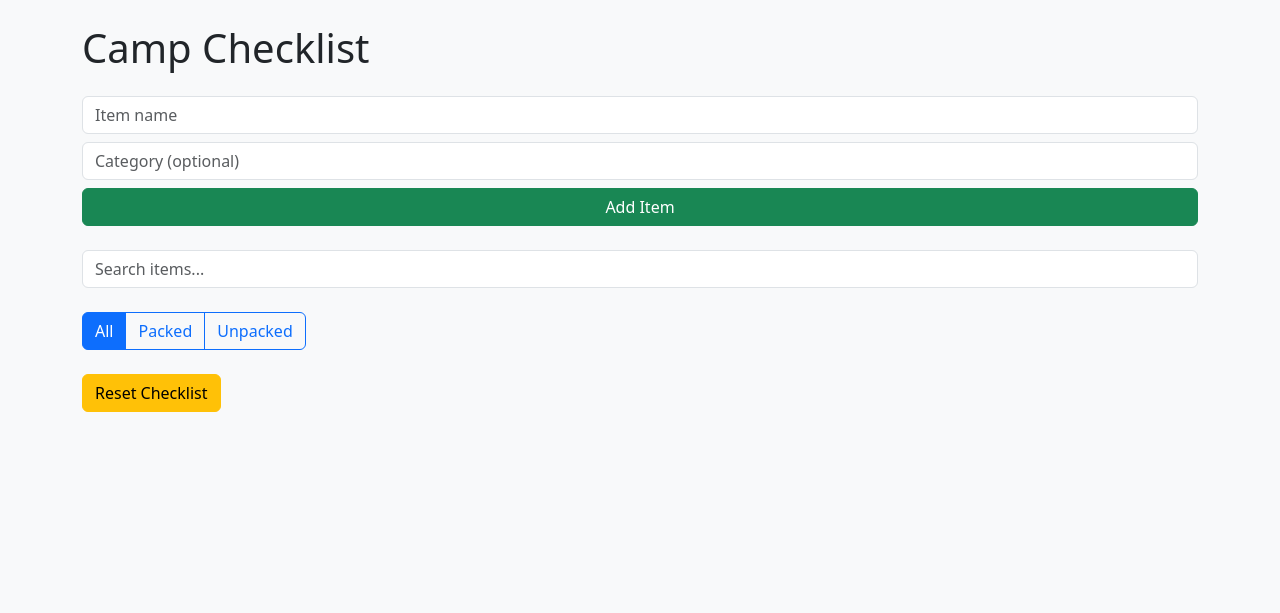
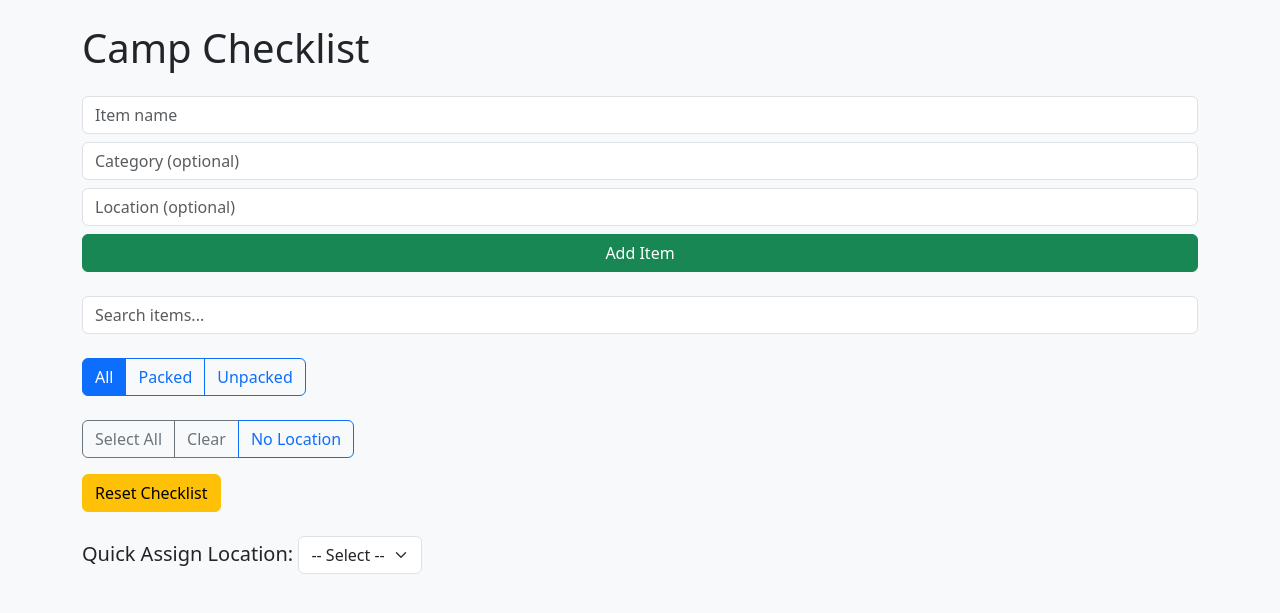
Before and after one commit to dezgo/checklist, a Flask app: template templates/checklist.html in a window 1280 px wide. Shown: the top 613 px of the page. Run offline with Flask 3, Linux system fonts and the light colour scheme; the template is opened without the code that fills it, so the values that code supplies are empty.

Commit message:
More tweaks. Filtering etc

```diff
--- a/app.py
+++ b/app.py
@@ -15,8 +15,14 @@ def index():
     conn = get_db_connection()
     items = conn.execute('SELECT * FROM checklist ORDER BY category, name').fetchall()
     categories = conn.execute('SELECT DISTINCT category FROM checklist ORDER BY category').fetchall()
+    locations = conn.execute('SELECT DISTINCT location FROM checklist WHERE location IS NOT NULL AND location != "" ORDER BY location').fetchall()
     conn.close()
-    return render_template('checklist.html', items=items, categories=[row['category'] for row in categories])
+    return render_template(
+        'checklist.html',
+        items=items,
+        categories=[row['category'] for row in categories],
+        locations=[row['location'] for row in locations]
+    )
 
 
 @app.route('/toggle/<int:item_id>', methods=['POST'])
@@ -61,5 +67,47 @@ def add_item():
     return redirect(url_for('index'))
 
 
+@app.route('/edit/<int:item_id>', methods=['GET', 'POST'])
+def edit_item(item_id):
+    conn = get_db_connection()
+
+    # Get current item
+    item = conn.execute('SELECT * FROM checklist WHERE id = ?', (item_id,)).fetchone()
+
+    if request.method == 'POST':
+        name = request.form.get('name')
+        category = request.form.get('category') or 'Uncategorised'
+        location = request.form.get('location') or ''
+        conn.execute(
+            'UPDATE checklist SET name = ?, category = ?, location = ? WHERE id = ?',
+            (name.strip(), category.strip(), location.strip(), item_id)
+        )
+        conn.commit()
+        conn.close()
+        return redirect(url_for('index'))
+
+    # GET method - render edit form
+    categories = conn.execute('SELECT DISTINCT category FROM checklist ORDER BY category').fetchall()
+    locations = conn.execute('SELECT DISTINCT location FROM checklist WHERE location IS NOT NULL AND location != "" ORDER BY location').fetchall()
+    conn.close()
+    return render_template(
+        'edit_item.html',
+        item=item,
+        categories=[row['category'] for row in categories],
+        locations=[row['location'] for row in locations]
+    )
+
+
+@app.route('/assign-location', methods=['POST'])
+def assign_location():
+    item_id = request.form.get('id')
+    location = request.form.get('location', '')
+    conn = get_db_connection()
+    conn.execute('UPDATE checklist SET location = ? WHERE id = ?', (location.strip(), item_id))
+    conn.commit()
+    conn.close()
+    return '', 204
+
+
 if __name__ == '__main__':
     app.run(debug=True)
--- a/templates/checklist.html
+++ b/templates/checklist.html
@@ -22,6 +22,14 @@
                     {% endfor %}
                 </datalist>
             </div>
+            <div class="mb-2">
+                <input list="location-options" name="location" class="form-control" placeholder="Location (optional)">
+                <datalist id="location-options">
+                    {% for loc in locations %}
+                        <option value="{{ loc }}">
+                    {% endfor %}
+                </datalist>
+            </div>
             <div>
                 <button type="submit" class="btn btn-success w-100">Add Item</button>
             </div>
@@ -39,9 +47,31 @@
             </div>
         </div>
 
+        <div class="mb-3">
+            <div class="btn-group flex-wrap" role="group" id="location-filter-buttons" aria-label="Location filters">
+                <button type="button" class="btn btn-outline-secondary" data-action="select-all">Select All</button>
+                <button type="button" class="btn btn-outline-secondary" data-action="clear-all">Clear</button>
+                <button type="button" class="btn btn-outline-primary" data-location="none">No Location</button>
+                {% for loc in locations %}
+                    <button type="button" class="btn btn-outline-primary" data-location="{{ loc }}">{{ loc }}</button>
+                {% endfor %}
+            </div>
+        </div>
+
         <form action="{{ url_for('reset') }}" method="post" class="mb-4" onsubmit="return confirm('Are you sure you want to clear all ticks?')">
             <button type="submit" class="btn btn-warning">Reset Checklist</button>
         </form>
+
+        <div class="mb-3">
+            <label class="form-label">Quick Assign Location:</label>
+            <select id="quick-location" class="form-select w-auto d-inline">
+                <option value="">-- Select --</option>
+                {% for loc in locations %}
+                    <option value="{{ loc }}">{{ loc }}</option>
+                {% endfor %}
+                <option value="">Clear</option>
+            </select>
+        </div>
 
         {% set ns = namespace(current_category=None) %}
         <div id="checklistContainer">
@@ -54,15 +84,25 @@
                     {% set ns.current_category = item.category %}
                 {% endif %}
 
-                <div class="checklist-item" data-packed="{{ '1' if item.packed else '0' }}">
+                <div class="checklist-item" data-packed="{{ '1' if item.packed else '0' }}" data-location="{{ item.location | lower }}">
                     <div class="list-group-item d-flex align-items-center justify-content-between">
                         <form action="{{ url_for('toggle', item_id=item.id) }}" method="post" class="d-flex align-items-center w-100 me-2">
                             <input type="checkbox" class="form-check-input me-2" onchange="this.form.submit()" {% if item.packed %}checked{% endif %}>
-                            <label class="form-check-label">{{ item.name }}</label>
+                            <label class="form-check-label">
+                                {{ item.name }}
+                                <br>
+                                <small id="location-{{ item.id }}" class="text-muted {% if not item.location %}d-none{% endif %}">
+                                    {{ item.location }}
+                                </small>
+                            </label>
                         </form>
+                        <div class="d-flex align-items-center">
+                            <a href="{{ url_for('edit_item', item_id=item.id) }}" class="text-primary text-decoration-none me-2" style="font-size: 1.2rem;">✏️</a>
                             <form action="{{ url_for('delete', item_id=item.id) }}" method="post" onsubmit="return confirm('Are you sure you want to delete this item?')">
-                            <button type="submit" class="btn btn-sm btn-link text-danger p-0" style="font-size: 1.25rem; line-height: 1;">✕</button>
+                                <button type="submit" class="btn btn-sm btn-link text-danger p-0" style="font-size: 1.25rem;">✕</button>
                             </form>
+                            <button class="btn btn-sm btn-outline-secondary assign-btn" data-id="{{ item.id }}">➕</button>
+                        </div>
                     </div>
                 </div>
             {% endfor %}
@@ -72,6 +112,49 @@
     </div>
 
 <script>
+let activeLocations = new Set();
+
+document.querySelectorAll('#location-filter-buttons button').forEach(button => {
+    const loc = button.getAttribute('data-location');
+    const action = button.getAttribute('data-action');
+
+    if (action === 'select-all') {
+        button.addEventListener('click', () => {
+            activeLocations.clear();
+            document.querySelectorAll('#location-filter-buttons button[data-location]').forEach(locBtn => {
+                const locVal = locBtn.getAttribute('data-location').toLowerCase();
+                activeLocations.add(locVal);
+                locBtn.classList.add('active');
+            });
+            filterItems();
+        });
+    }
+
+    else if (action === 'clear-all') {
+        button.addEventListener('click', () => {
+            activeLocations.clear();
+            document.querySelectorAll('#location-filter-buttons button[data-location]').forEach(locBtn => {
+                locBtn.classList.remove('active');
+            });
+            filterItems();
+        });
+    }
+
+    else if (loc !== null) {
+        button.addEventListener('click', () => {
+            const location = loc.toLowerCase();
+            if (activeLocations.has(location)) {
+                activeLocations.delete(location);
+                button.classList.remove('active');
+            } else {
+                activeLocations.add(location);
+                button.classList.add('active');
+            }
+            filterItems();
+        });
+    }
+});
+
 let currentPackedFilter = 'all';
 
 document.getElementById('searchBox').addEventListener('input', filterItems);
@@ -90,14 +173,23 @@ function filterItems() {
     document.querySelectorAll('.checklist-item').forEach(item => {
         const text = item.innerText.toLowerCase();
         const isPacked = item.getAttribute('data-packed') === '1';
+        const itemLocation = item.getAttribute('data-location')?.toLowerCase() || '';
+
+        const categoryTitle = item.closest('.category-block')?.querySelector('.category-title')?.innerText?.toLowerCase() || '';
 
         const matchesText = text.includes(searchTerm);
+        const matchesCategory = categoryTitle.includes(searchTerm);
         const matchesPacked =
             currentPackedFilter === 'all' ||
             (currentPackedFilter === 'packed' && isPacked) ||
             (currentPackedFilter === 'unpacked' && !isPacked);
 
-        item.style.display = (matchesText && matchesPacked) ? 'block' : 'none';
+        const matchesLocation =
+            activeLocations.size === 0 ||
+            (activeLocations.has('none') && itemLocation === '') ||
+            activeLocations.has(itemLocation);
+
+        item.style.display = ((matchesText || matchesCategory) && matchesPacked && matchesLocation) ? 'block' : 'none';
     });
 
     document.querySelectorAll('.category-block').forEach(block => {
@@ -106,6 +198,31 @@ function filterItems() {
         block.style.display = hasVisibleItems ? 'block' : 'none';
     });
 }
+
+document.querySelectorAll('.assign-btn').forEach(btn => {
+    btn.addEventListener('click', () => {
+        const location = document.getElementById('quick-location').value;
+        const id = btn.dataset.id;
+
+        fetch('/assign-location', {
+            method: 'POST',
+            headers: { 'Content-Type': 'application/x-www-form-urlencoded' },
+            body: `id=${id}&location=${encodeURIComponent(location)}`
+        }).then(() => {
+            // Update the location text in-place
+            const label = document.querySelector(`#location-${id}`);
+            if (label) {
+                if (location) {
+                    label.innerText = location;
+                    label.classList.remove('d-none');
+                } else {
+                    label.innerText = '';
+                    label.classList.add('d-none');
+                }
+            }
+        });
+    });
+});
 </script>
 
 </body>
```
Also changed, not shown: templates/edit_item.html (added, +35 -0 lines), checklist.db. Lines whose indentation alone changed are shown as unchanged.
